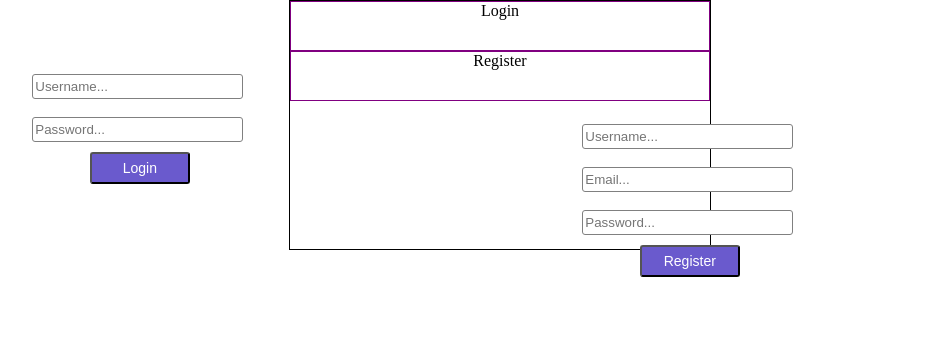
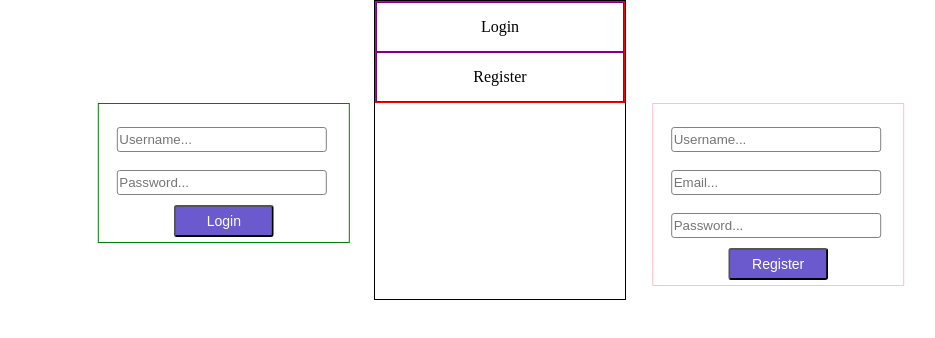
Before and after one commit to Csprier/grimoire-client2, a React (Create React App) app: page / in a window 1280 px wide. Shown: the top 338 px of the page, without its empty margins (140-1075 px from the left). Built offline with nearby package versions, Linux system fonts and the light colour scheme; no server answers.

Commit message:
centered the text in animation-toggle

```diff
--- a/src/components/LP/FormContainer.js
+++ b/src/components/LP/FormContainer.js
@@ -10,19 +10,23 @@ function FormContainer(props) {
   return(
     <div className="form-container">
 
+      <div className="animation-button-container">
+        <div
+          className="animation-toggle"
+          onClick={() => setLoginMenu(!loginMenu)}
+        >Login</div>
 
-      <div
-        className="animation-toggle"
-        onClick={() => setLoginMenu(!loginMenu)}
-      >Login</div>
+        <div
+          className="animation-toggle"
+          onClick={() => setRegisterMenu(!registerMenu)}
+        >Register</div>
+      </div>
+
+
       <div className={loginMenu ? "login-display login-slide-right" : "login-display"}>
         <Login />
       </div>
 
-      <div
-        className="animation-toggle"
-        onClick={() => setRegisterMenu(!registerMenu)}
-      >Register</div>
       <div className={registerMenu ? "register-display register-slide-left" : "register-display"}>
         <Register />
       </div>
--- a/src/components/css/css-LP/form-container.css
+++ b/src/components/css/css-LP/form-container.css
@@ -1,17 +1,26 @@
 .form-container {
-  width: 33%;
-  height: 250px;
+  width: 252px;
+  height: 300px;
   margin: 0 auto;
   padding: 0;
   border: 1px solid black;
 }
 
+.animation-button-container {
+  width: 100%;
+  height: auto;
+  margin: 0;
+  padding: 0;
+  border: 1px solid red;
+}
 .animation-toggle {
+  display: flex;
+  align-items: center;
+  justify-content: center;
   width: 100%;
   height: 50px;
   margin: 0;
   padding: 0;
-  text-align: center;
   border: 1px solid purple;
 }
 
@@ -28,6 +37,8 @@
   position: absolute;
   transform: translateX(-110%);
   transition: transform 500ms ease;
+  overflow: hidden;
+  border: 1px solid green;
 }
 .login-slide-right {
   transform: translateX(0%);
@@ -39,6 +50,8 @@
   position: absolute;
   transform: translateX(110%);
   transition: transform 500ms ease;
+  overflow: hidden;
+  border: 1px solid pink;
 }
 .register-slide-left {
   transform: translateX(0%);
```
